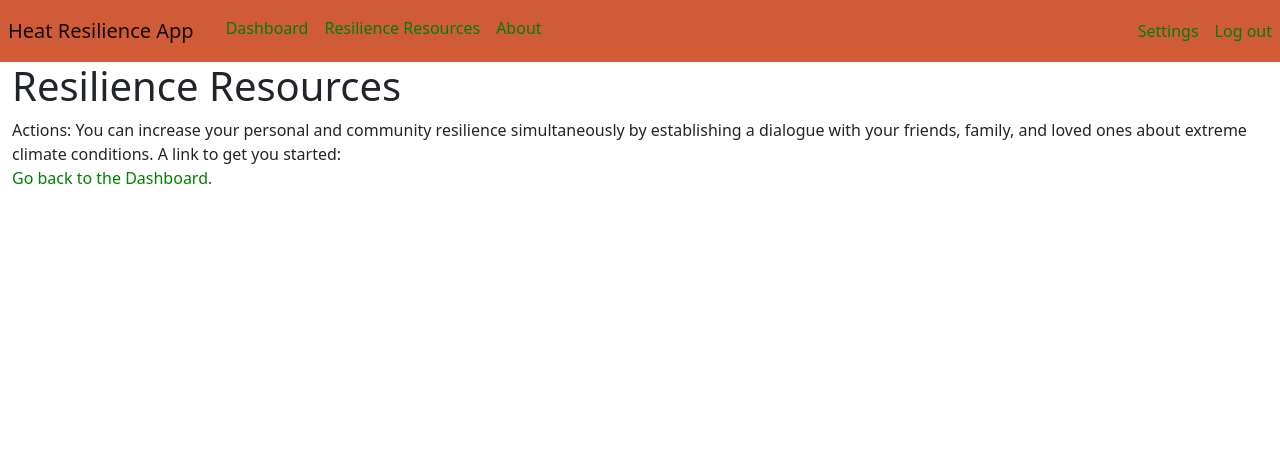
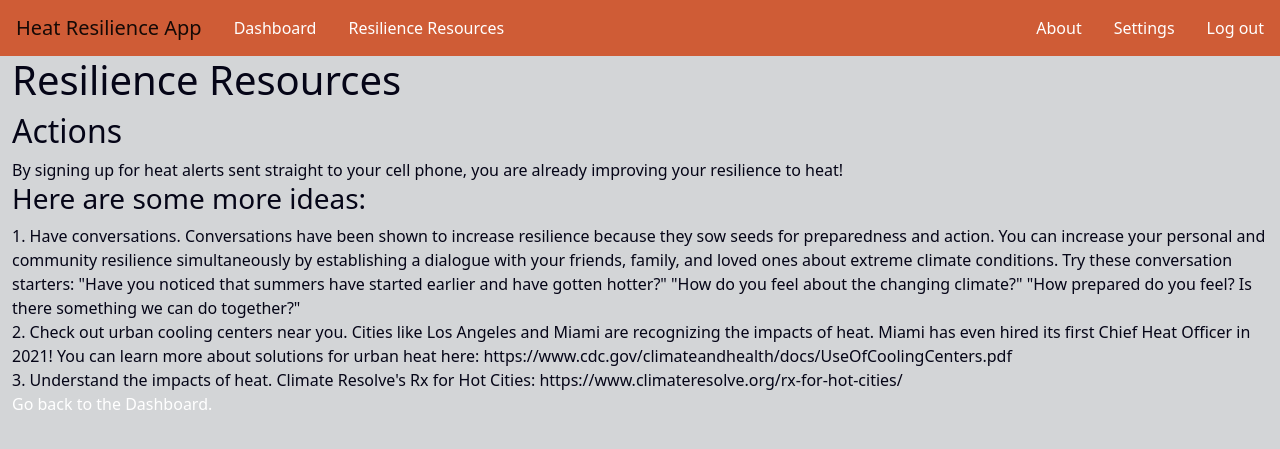
Before and after one commit to greenhacks/heat-resilience-app, a Flask app: page /resilience-resources in a window 1280 px wide. Shown: the top 449 px of the page. Run offline with Flask 2, Linux system fonts and the light colour scheme.

Commit message:
Styling updates

```diff
--- a/server.py
+++ b/server.py
@@ -111,7 +111,7 @@ def handle_login():
         flash('Wrong email or password!')
         return redirect('/')
 
-    elif email == user.email and password == password:
+    elif email == user.email and password == user.password:
         session['user_email'] = user.email
         flash(f'Logged in as {user.email}!')
         return redirect('/dashboard')
--- a/static/chart.js
+++ b/static/chart.js
@@ -22,9 +22,10 @@ fetch('/monthly-alerts.json')
             datasets: [{
                 label: 'Alerts', data,
                 fill: false,
-                borderColor: 'rgb(75, 192, 192)',
+                borderColor: 'rgb(207, 92, 54)',
                 tension: 0.1,
             }]
         }
         }
-    )});
+    )
+});
--- a/static/homepage.jsx
+++ b/static/homepage.jsx
@@ -11,7 +11,7 @@ function ClickCounter(props) {
 function ClickComponent({buttonClick}) {
   return (
       <button type="button" onClick={buttonClick}>
-        Click me to increase the count
+        Click here to count many people you shared your results with
       </button>
   );
 }
--- a/static/styles.css
+++ b/static/styles.css
@@ -1,23 +1,34 @@
 #homepage {
-    background-image: url('/static/clouds_lg.jpg');
-    background-color: #c9b575;
+    background-image: url('/static/dunes_lg.jpg');
     background-repeat: no-repeat;
     background-attachment: fixed;
     background-size: cover;
     background-position: center;
-    color: #FFFFFF
-    /* color: #050517 */
+    color: #D3D5D7;
+    margin: auto;
+    padding-left: 200px;
+    padding-right: 200px;
+    padding-top: 50px;
+    padding-bottom: 50px;
 
   }
+body {
+   background-color: #D3D5D7;
+ }
 
-/* body .container-fluid {
+.settings {
+  margin-left: 20px
+}
+
+body .container-fluid {
     /* background-image: url('/static/icecream_lg.jpg'); */
-    /* background-color: #EFC88B;
+    background-color: #D3D5D7;
     background-repeat: no-repeat;
     background-attachment: fixed;
     background-size: cover;
-    color: #050517 */
-/* }
+    /* display: flex; */
+    color: #050517
+}
 
 /* #icecream-img {
     border: solid 1px black;
@@ -27,36 +38,45 @@
 
 #line-chart {
     position: relative;
-    height:40vh; width:80vw
+    display: flex;
+    height:20vh; width:40vw
+}
+
+.alert {
+  font-size: small;
+  margin: auto
 }
 
 a:link {
-    color: green;
+    color: white;
     background-color: transparent;
     text-decoration: none;
   }
 
-  a:visited {
-    color: pink;
+a:visited{
+  color: white;
   background-color: transparent;
   text-decoration: none;
+  /* border-bottom: 1px solid #b3b3b3; */
 }
 
 a:hover {
-    color: red;
+  color: black;
   background-color: transparent;
   text-decoration: underline;
 }
 
 a:active {
-    color: yellow;
+  color: white;
   background-color: transparent;
-    text-decoration: underline;
+  text-decoration: none;
 }
 
-.show {
-    transition: opacity 400ms;
+.navbar {
+  background-color: #CF5C36;
+  color: white;
 }
-.hide {
-    opacity: 0;
+
+.navbar-brand{
+  color: white
 }
--- a/templates/base.html
+++ b/templates/base.html
@@ -16,20 +16,32 @@
     </title>
     {% block head %}{% endblock %}
   </head>
+    <!-- Nav bar -->
+    <nav class="navbar navbar-light">
+      <div class="d-flex" id="nav-bar">
+          <a class="navbar-brand mr-auto mt-0 ms-3">Heat Resilience App</a>
+          <a class="nav-link" href="/dashboard">Dashboard</a>
+          <a class="nav-link" href="/resilience-resources">Resilience Resources</a>
+      </div>
 
-  <body>
+      <div class="d-flex" id="nav-bar">
+          <a class="nav-link" href="/about">About</a>
+          <a class="nav-link" href="/user-settings">Settings</a>
+          <a class="nav-link ms-auto" href="/logout">Log out</a>
+      </div>
+    </nav>
+
     {% for msg in get_flashed_messages() %}
-    <!-- Bootstrap begins -->
       <div class="alert alert-warning alert-dismissible show" role="alert">
-        <p class="flash-msg">
+        <p class="flash-msg mb-0">
           {{ msg }}
         </p>
         <button type="button" class="btn-close" data-bs-dismiss="alert" aria-label="Close"></button>
       </div>
-       <!-- Bootstrap ends -->
+
     {% endfor %}
 
-
+    <body>
     {% block body %} {% endblock %}
 
     {% block after_body %}{% endblock %}
--- a/templates/resources.html
+++ b/templates/resources.html
@@ -2,34 +2,43 @@
 {% block title %}Heat Resilience App - Resources{% endblock %}
 
 {% block body %}
-<nav class="navbar navbar-light" style="background-color: #CF5C36;">
-    <div class="d-flex" id="nav-bar">
-        <a class="navbar-brand mr-auto p-2">Heat Resilience App</a>
-        <a class="nav-link p-2" href="/dashboard">Dashboard</a>
-        <a class="nav-link p-2" href="/resilience-resources">Resilience Resources</a>
-        <a class="nav-link p-2" href="/about">About</a>
-
-    </div>
-    <div class="d-flex">
-      <a class="nav-link p-2" href="/user-settings">Settings</a>
-      <a class="nav-link ml-auto p-2" href="/logout">Log out</a>
-    </div>
-  </nav>
 
 <div class='container-fluid'>
-
 
 <h1>Resilience Resources</h1>
 
 <div>
-    Actions:
+    <h2>Actions </h2>
+    By signing up for heat alerts sent straight to your cell phone, you are already improving your
+    resilience to heat!
+
+    <h3>Here are some more ideas:</h3>
+
+    <div>1. Have conversations. Conversations have been shown to increase resilience because they sow seeds for
+    preparedness and action.
+
     You can increase your personal and community resilience simultaneously by
     establishing a dialogue with your friends, family, and loved ones about
     extreme climate conditions.
 
-    A link to get you started:
+    Try these conversation starters:
+    "Have you noticed that summers have started earlier and have gotten hotter?"
+    "How do you feel about the changing climate?"
+    "How prepared do you feel? Is there something we can do together?"
+    </div>
+
+    <div>
+    2. Check out urban cooling centers near you. Cities like Los Angeles and Miami
+    are recognizing the impacts of heat. Miami has even hired its first Chief Heat Officer in 2021!
+
+    You can learn more about solutions for urban heat here: https://www.cdc.gov/climateandhealth/docs/UseOfCoolingCenters.pdf
+    </div>
+    <div>
+    3. Understand the impacts of heat.
+
+    Climate Resolve's Rx for Hot Cities: https://www.climateresolve.org/rx-for-hot-cities/
+    </div>
 </div>
-
 
 <p>
  <a href="/dashboard">Go back to the Dashboard.</a>
```
Also changed, not shown: templates/about.html (+25 -18 lines), templates/dashboard.html (+6 -18 lines), templates/homepage.html (+44 -8 lines), templates/settings.html (+14 -28 lines), templates/update_settings.html (+3 -14 lines), static/dunes_lg.jpg (added), 1 other file. Lines whose indentation alone changed are shown as unchanged.
